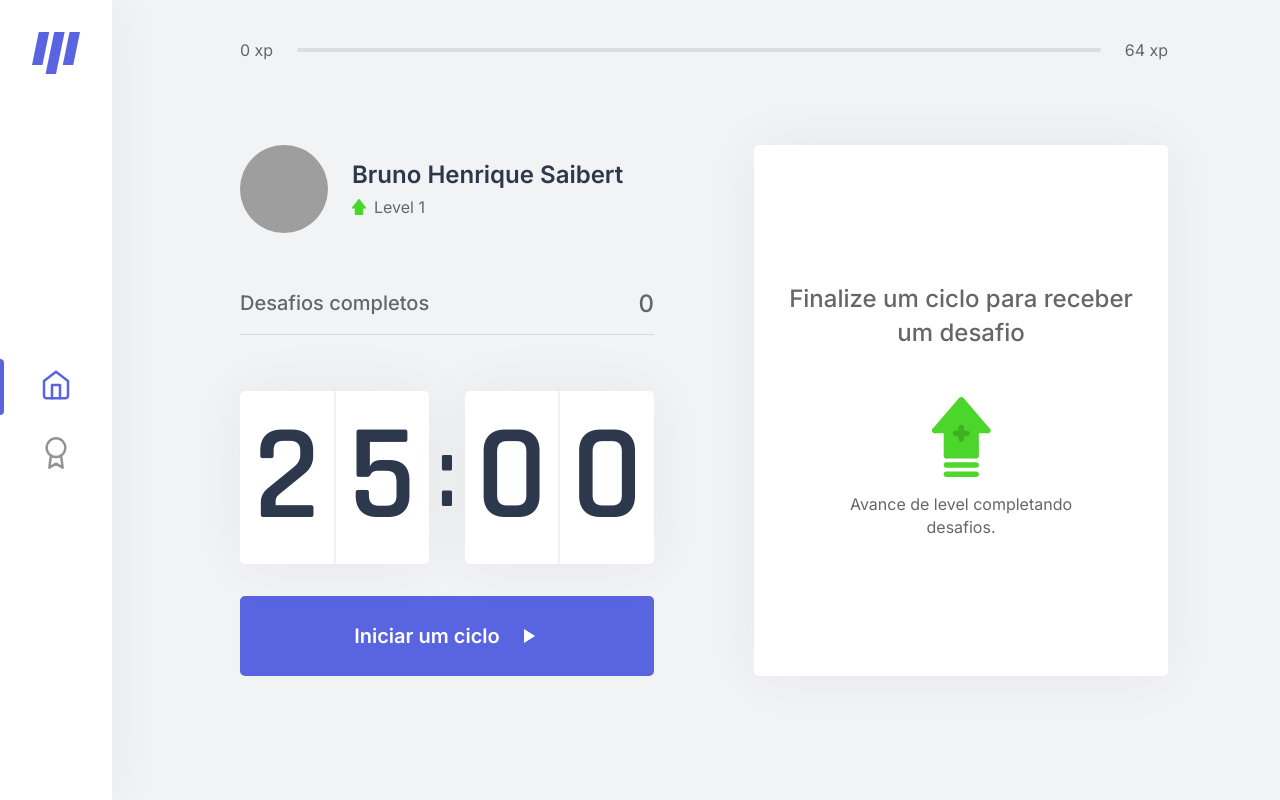
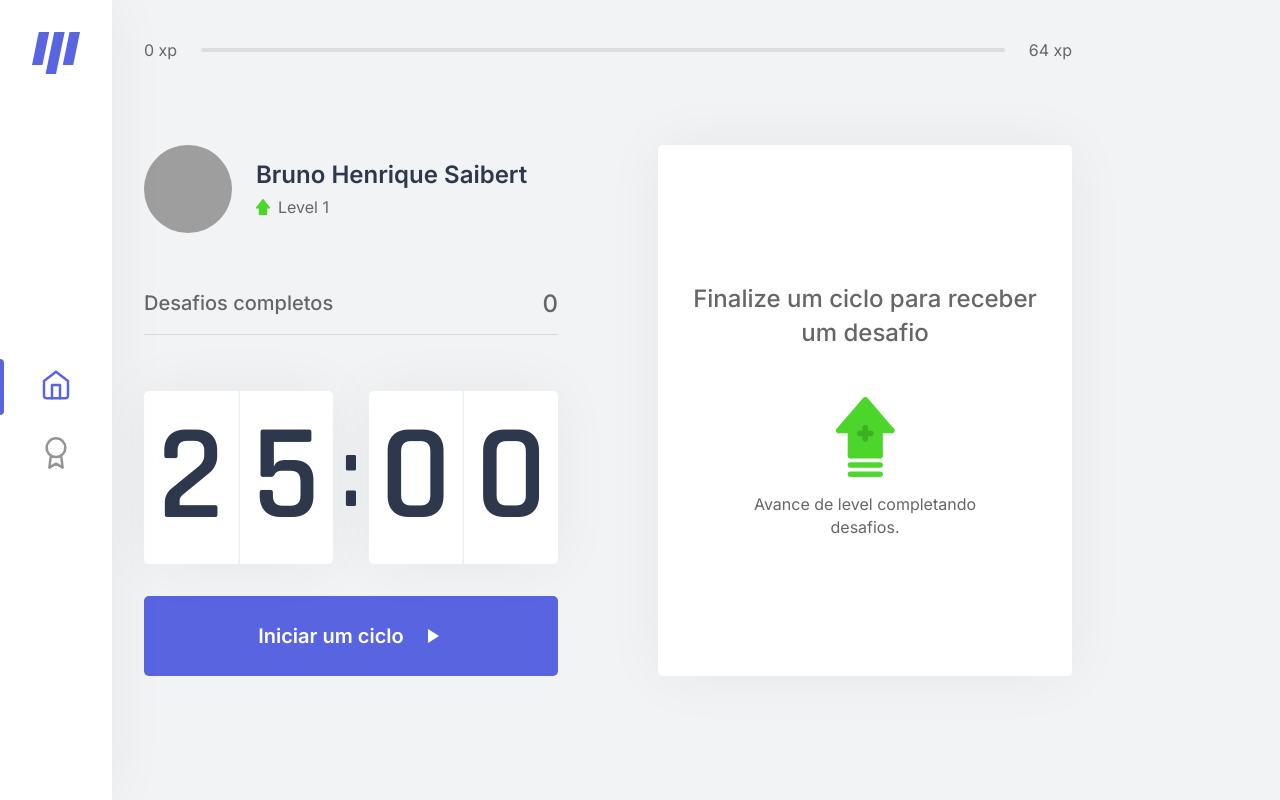
Before and after one commit to BrunoSaibert/move.it, a Next.js app: page / in a window 1280 px wide. Built offline with nearby package versions, Linux system fonts and the light colour scheme; grey boxes are pictures that could not be loaded.

Commit message:
feat: remove side bar do app e move para as páginas

```diff
--- a/src/pages/_app.tsx
+++ b/src/pages/_app.tsx
@@ -1,16 +1,7 @@
-import { SideBar } from "../components/SideBar";
-
 import "../styles/global.css";
 
 function MyApp({ Component, pageProps }) {
-  return (
-    <>
-      <SideBar />
-      <main>
-        <Component {...pageProps} />
-      </main>
-    </>
-  );
+  return <Component {...pageProps} />;
 }
 
 export default MyApp;
--- a/src/pages/index.tsx
+++ b/src/pages/index.tsx
@@ -1,14 +1,14 @@
+import { GetServerSideProps } from "next";
 import Head from "next/head";
-import { GetServerSideProps } from "next";
 
 import styles from "../styles/pages/Home.module.css";
 
 import { ExperienceBar } from "../components/ExperienceBar";
 import { Profile } from "../components/Profile";
-import React from "react";
 import { CompletedChallenges } from "../components/CompletedChallenges";
 import { Countdown } from "../components/Countdown";
 import { ChallengeBox } from "../components/ChallengeBox";
+import { SideBar } from "../components/SideBar";
 
 import { CountdownProvider } from "../contexts/CountdownContext";
 import { ChallengesProvider } from "../contexts/ChallengesContext";
@@ -26,11 +26,13 @@ export default function Home(props: HomeProps) {
       currentExperience={props.currentExperience}
       challengesCompleted={props.challengesCompleted}
     >
+      <Head>
+        <title>Início | move.it</title>
+      </Head>
+
+      <SideBar />
+
       <div className={`container ${styles.container}`}>
-        <Head>
-          <title>Início | move.it</title>
-        </Head>
-
         <ExperienceBar />
 
         <CountdownProvider>
--- a/src/pages/leaderboard.tsx
+++ b/src/pages/leaderboard.tsx
@@ -1,8 +1,7 @@
 import Head from "next/head";
-import React from "react";
 
 import { Position } from "../components/Position";
-// import { GetServerSideProps } from "next";
+import { SideBar } from "../components/SideBar";
 
 import styles from "../styles/pages/Leaderboard.module.css";
 
@@ -12,6 +11,8 @@ export default function Leaderboard() {
       <Head>
         <title>Início | move.it</title>
       </Head>
+
+      <SideBar />
 
       <h1>Leaderboard</h1>
 
--- a/src/styles/global.css
+++ b/src/styles/global.css
@@ -51,14 +51,10 @@ a {
   text-decoration: none;
 }
 
-main {
-  margin-left: 8rem;
-}
-
 .container {
   height: 100vh;
   max-width: 992px;
   margin: 0 auto;
-  margin: 0 auto;
+  margin-left: 7rem;
   padding: 2.5rem 2rem;
 }
```
